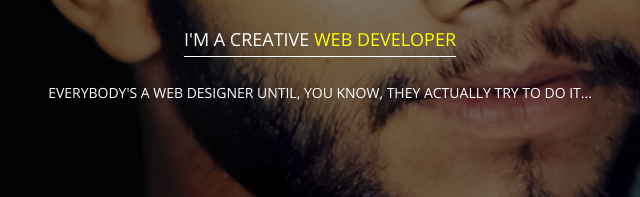
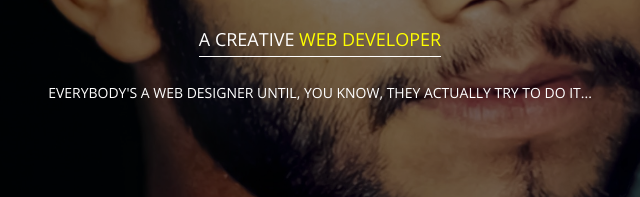
Before and after one commit to 0sureshyadav0/portfolio-website, a plain HTML site: page index.html in a window 1280 px wide. Shown: the part 372-569 px from the top of the page, 320-960 px from the left. Drawn offline with nearby package versions, Linux system fonts and the light colour scheme.

Commit message:
Update index.html

```diff
--- a/index.html
+++ b/index.html
@@ -57,7 +57,7 @@
         <!-- Name & Description -->
         <div class="hero-content">
             <h1>I'm Suresh Yadav</h1>
-            <p class="hero-job"><span>I'M A CREATIVE<span style="color:yellow;"> WEB DEVELOPER</span></span></p>
+            <p class="hero-job"><span>A CREATIVE<span style="color:yellow;"> WEB DEVELOPER</span></span></p>
             <p class="hero-job-desc">EVERYBODY'S A WEB DESIGNER UNTIL, YOU KNOW, THEY ACTUALLY TRY TO DO IT... </p>
 
         </div><!-- /.hero-content -->
```
